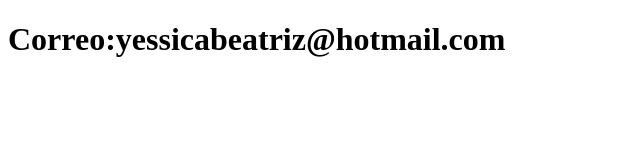
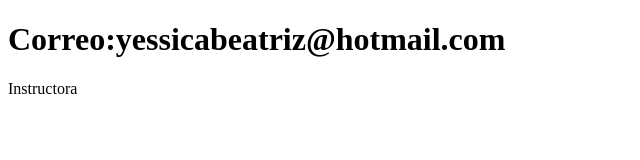
Before and after one commit to YesRv/sistema-de-registro, a plain HTML site: page contacto.html in a window 1280 px wide. Shown: the full height of the page, 0-640 px from the left. Drawn offline with Linux system fonts and the light colour scheme.

Commit message:
Cambio contacto branch

```diff
--- a/contacto.html
+++ b/contacto.html
@@ -7,5 +7,6 @@
 </head>
 <body>
     <h1>Correo:yessicabeatriz@hotmail.com</h1>
+    <p>Instructora</p>
 </body>
 </html>
```
Also changed, not shown: index.html (+1 -2 lines).
